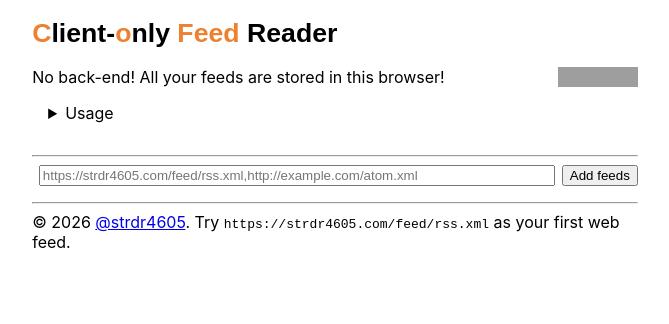
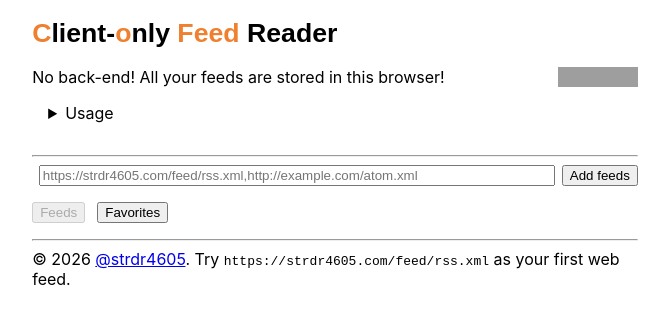
Before and after one commit to cofeed-19/cofeed-19.github.io, a React (Vite) app: page / in a window 1280 px wide. Shown: the top 324 px of the page, without its empty margins (305-974 px from the left). Built offline with nearby package versions, Linux system fonts and the light colour scheme; grey boxes are pictures that could not be loaded.

Commit message:
fix: restore Feeds/Favorites tabs in Home page, simplify routing

```diff
--- a/src/App.tsx
+++ b/src/App.tsx
@@ -2,21 +2,20 @@ import { useState } from 'react'
 import { Header, Footer } from './components'
 import HomePage from './pages/Home'
 import FeedsPage from './pages/Feeds'
-import Styles from './styles/index.module.css'
 
-type Tab = 'home' | 'feeds'
+type Page = 'home' | 'feeds'
 
 export default function App() {
-  const [route, setRoute] = useState<Tab>('home')
+  const [page, setPage] = useState<Page>('home')
 
   return (
-    <div className={Styles.container}>
-      <Header onTabChange={setRoute} currentTab={route} />
-      <main className={Styles.main}>
-        {route === 'home' && <HomePage />}
-        {route === 'feeds' && <FeedsPage />}
+    <>
+      <Header onNavigate={(p) => setPage(p as Page)} />
+      <main>
+        {page === 'home' && <HomePage />}
+        {page === 'feeds' && <FeedsPage />}
       </main>
       <Footer />
-    </div>
+    </>
   )
 }
--- a/src/components/Header/Header.tsx
+++ b/src/components/Header/Header.tsx
@@ -4,14 +4,11 @@ import { setDarkMode, setLightMode } from "../../utils";
 import { ExternalLink } from "../ExternalLink/ExternalLink";
 import Styles from "./Header.module.css";
 
-type Tab = 'home' | 'feeds'
-
 interface HeaderProps {
-  onTabChange: (tab: Tab) => void
-  currentTab: Tab
+  onNavigate?: (page: string) => void
 }
 
-export function Header({ onTabChange, currentTab }: HeaderProps) {
+export function Header({ onNavigate }: HeaderProps) {
   const [isDarkMode, setIsDarkMode] = useState(false);
 
   function onDarkModeChange(e: ChangeEvent<HTMLInputElement>) {
@@ -40,7 +37,7 @@ export function Header({ onTabChange, currentTab }: HeaderProps) {
 
   return (
     <header className={Styles.header}>
-      <button onClick={() => onTabChange('home')} style={{ background: 'none', border: 'none', cursor: 'pointer', padding: 0 }}>
+      <button onClick={() => onNavigate?.('home')} style={{ background: 'none', border: 'none', cursor: 'pointer', padding: 0 }}>
         <h1>
           <span>C</span>lient-<span>o</span>nly <span>Feed</span> Reader
         </h1>
@@ -75,7 +72,7 @@ export function Header({ onTabChange, currentTab }: HeaderProps) {
             />
           </li>
           <li>
-            <button onClick={() => onTabChange('feeds')} style={{ background: 'none', border: 'none', cursor: 'pointer', padding: 0, color: 'inherit', textDecoration: 'underline' }}>
+            <button onClick={() => onNavigate?.('feeds')} style={{ background: 'none', border: 'none', cursor: 'pointer', padding: 0, color: 'inherit', textDecoration: 'underline' }}>
               Feeds added by users
             </button>
           </li>
--- a/src/pages/Home.tsx
+++ b/src/pages/Home.tsx
@@ -209,10 +209,26 @@ export default function HomePage() {
     updateFeeds();
   }, []);
 
+  const [activeTab, setActiveTab] = useState<"feeds" | "favorites">("feeds");
+
   return (
     <div className={Styles.container}>
       <NewFeedForm onSubmit={onSubmit} />
-      {sortedArchive.map((feedUrl) => {
+      <div className={Styles.tabsList}>
+        <button
+          onClick={() => setActiveTab("feeds")}
+          disabled={activeTab === "feeds"}
+        >
+          Feeds
+        </button>
+        <button
+          onClick={() => setActiveTab("favorites")}
+          disabled={activeTab === "favorites"}
+        >
+          Favorites
+        </button>
+      </div>
+      {activeTab === "feeds" && sortedArchive.map((feedUrl) => {
         const feed = feedArchive[feedUrl];
         const newItems = feed.items.filter(
           (item) =>
@@ -265,6 +281,7 @@ export default function HomePage() {
           </section>
         );
       })}
+      {activeTab === "favorites" && <FavoritesList />}
     </div>
   );
 }
```
